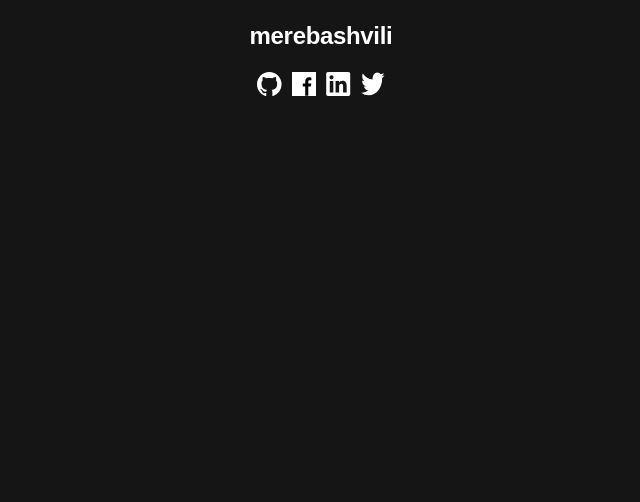
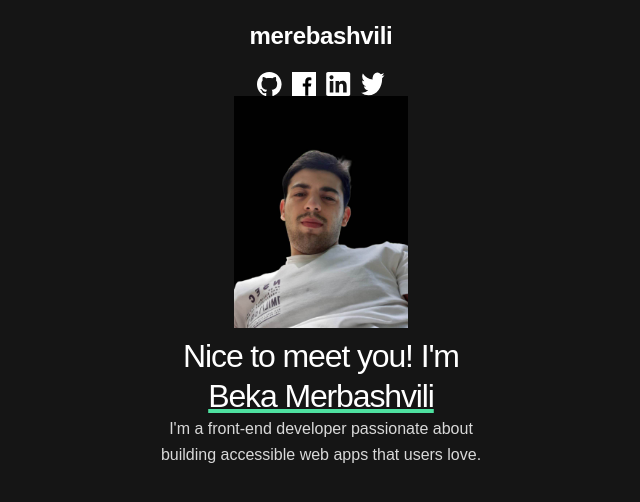
Before and after one commit to Beka-Merebashvili/portfolio, a React (Vite) app: page / in a window 1280 px wide. Shown: the top 502 px of the page, without its empty margins (319-959 px from the left). Built offline with nearby package versions, Linux system fonts and the light colour scheme.

Commit message:
add about me component

```diff
--- a/src/components/Header.tsx
+++ b/src/components/Header.tsx
@@ -1,10 +1,54 @@
-import SocialMedia from "./SocialMedia"
-
+import SocialMedia from "./SocialMedia";
+import styled from "styled-components";
+import myPhoto from "../assets/images/main-character.jpg";
 
 export default function Header() {
-    return(
-        <>
-        <SocialMedia />
-        </>
-    )
+  return (
+    <Container>
+      <SocialMedia />
+      <div className="imgBox">
+        <img src={myPhoto} alt="" />
+      </div>
+      <p className="name">
+        Nice to meet you! I'm <span>Beka Merbashvili</span>
+      </p>
+      <p className="aboutMe">
+        I'm a front-end developer passionate about building accessible web apps
+        that users love.
+      </p>
+    </Container>
+  );
 }
+
+const Container = styled.div`
+  display: flex;
+  flex-direction: column;
+  align-items: center;
+  .imgBox {
+    width: 174px;
+    height: 240px;
+  }
+  .imgBox img {
+    width: 100%;
+    overflow: hidden;
+  }
+  .name {
+    font-size: 32px;
+    line-height: 40px;
+    text-align: center;
+    letter-spacing: -1.13px;
+    color: #ffffff;
+    width: 342px;
+  }
+  .name span {
+    text-decoration: underline #4ee1a0 4px;
+  }
+  .aboutMe {
+    font-weight: 500;
+    font-size: 16px;
+    line-height: 26px;
+    text-align: center;
+    color: #d9d9d9;
+    width: 342px;
+  }
+`;
```
Also changed, not shown: src/assets/images/main-character.jpg (added).
